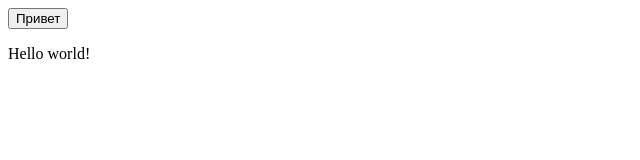
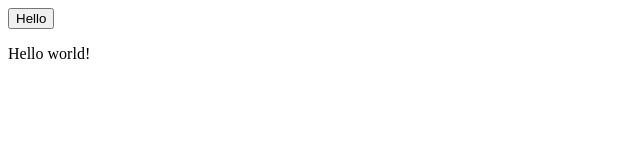
Before and after one commit to ViacheslavTr/JS_REACT, a plain HTML site: page index.html in a window 1280 px wide. Shown: the full height of the page, 0-640 px from the left. Drawn offline with Linux system fonts and the light colour scheme.

Commit message:
second commit

```diff
--- a/index.html
+++ b/index.html
@@ -10,7 +10,7 @@
     <div class="class">
         <button>
             <div>
-                Привет
+                Hello
             </div>
         </button>
     </div>
```
